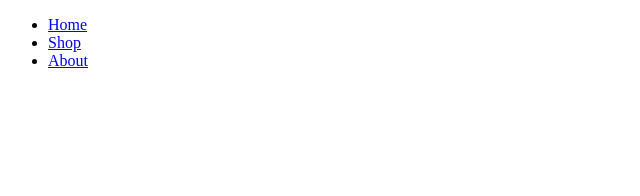
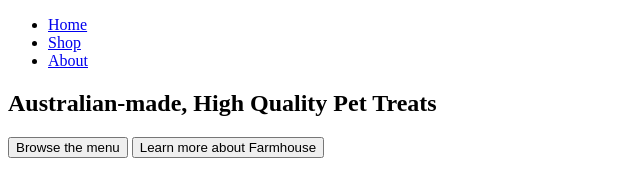
Before and after one commit to sunjaekim4/INFO20005_A3, a plain HTML site: page farmhousemain.html in a window 1280 px wide. Shown: the whole page, without its empty margins (0-640 px from the left). Drawn offline with Linux system fonts and the light colour scheme.

Commit message:
Added hero section

```diff
--- a/farmhousemain.html
+++ b/farmhousemain.html
@@ -15,7 +15,13 @@
             </ul>
         </nav>
     </header>
-    <main></main>
+    <main>
+        <section>
+            <h1>Australian-made, High Quality Pet Treats</h1>
+            <button>Browse the menu</button>
+            <button>Learn more about Farmhouse</button>
+        </section>
+    </main>
     <footer></footer>
 </body>
 </html>
```
